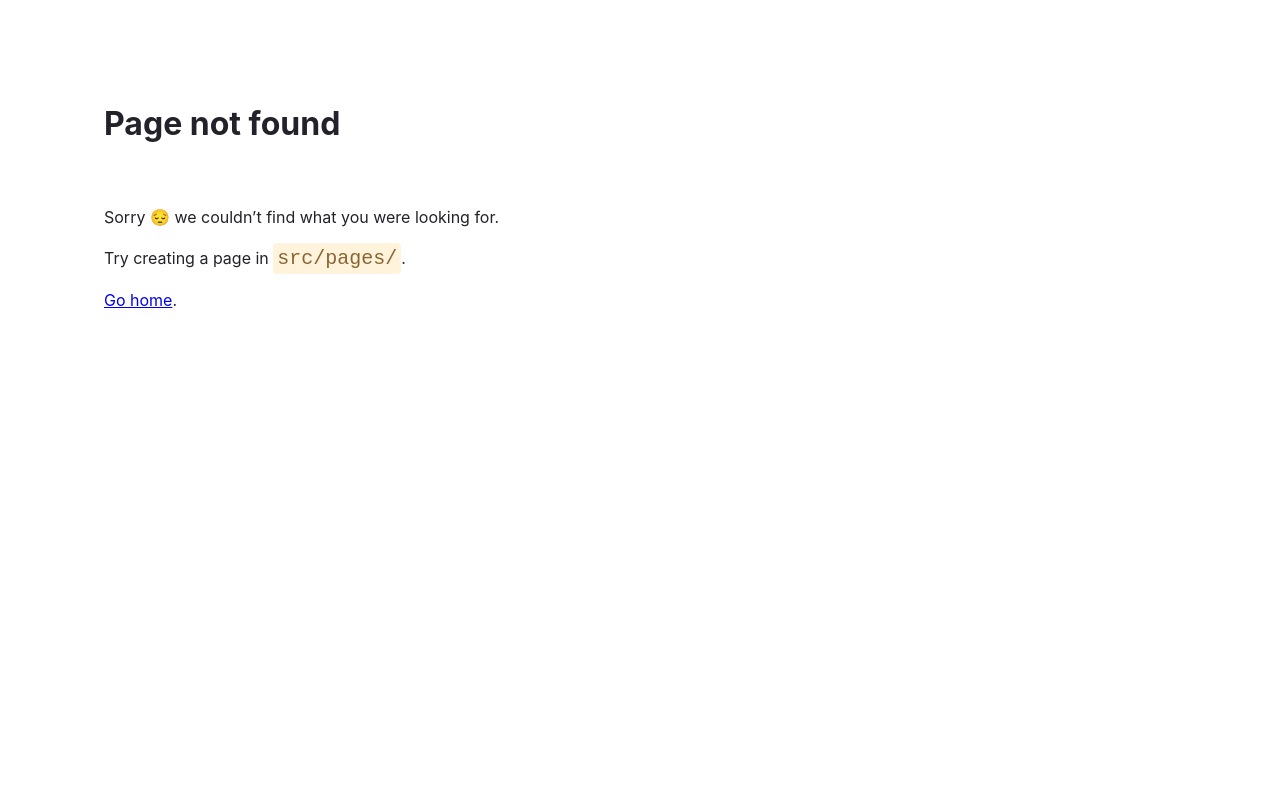
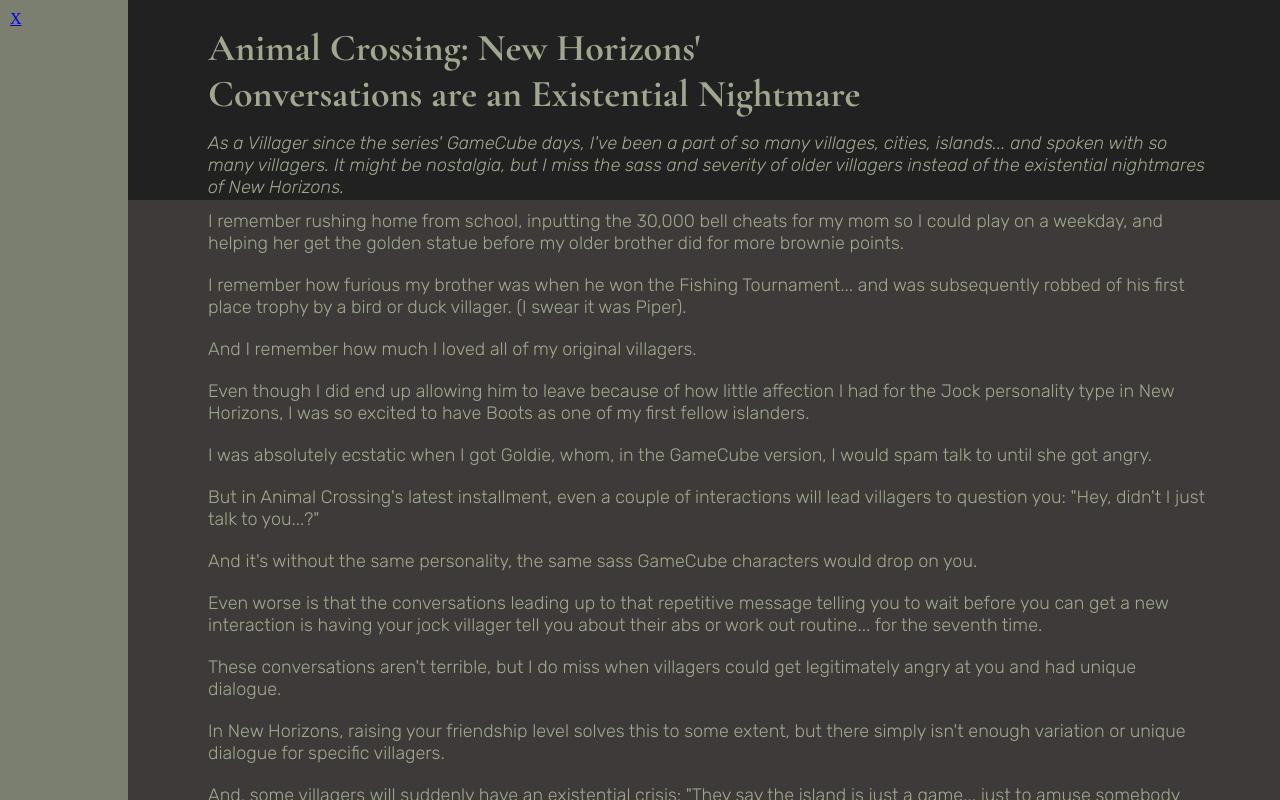
Before and after one commit to jasonmatthewluna/site2, a Gatsby site: page /temppost in a window 1280 px wide. Before the commit this address had no page. Built offline with nearby package versions, Linux system fonts and the light colour scheme; Gatsby itself is replaced by a stand-in of ours.

Commit message:
made temporary blog post
to come, on top of the temporary blog page upcoming comments:

use transformer to make articles from markdown files

add padding to body text

d a r k m o d e

```diff
--- a/src/pages/tempblog.js
+++ b/src/pages/tempblog.js
@@ -35,7 +35,7 @@
                 </div>
                 {/* titles */}
                 <div className={headline}>
-                    <p>Temp Title</p>
+                    <p><a href='../temppost'>Temp Title</a></p>
                     <p>Inordinate Length is Added to This Temp Title</p>
                     <p>Wahoo Wahoo Yes, This is a Title</p>
                     <p>Temp Title</p>
--- /dev/null
+++ b/src/pages/temppost.js
@@ -0,0 +1,54 @@
+import * as React from 'react'
+
+import {
+    headline,
+    subhead,
+    body,
+    bgtop,
+    bgleft,
+    bgdown,
+    page,
+    content,
+} from './temppost.module.css'
+
+const TempBlog = () => {
+    return (
+        // contains everything
+        <div className={page}>
+            {/* left */}
+            <div className={bgleft}>
+                {/* go back to blog page */}
+                <div>
+                    <p><a href='./'>X</a></p>
+                </div>
+            </div>
+            {/* right */}
+            <div className={content}>
+                {/* top */}
+                <div className={bgtop}>
+                    <h1 className={headline}>Animal Crossing: New Horizons' Conversations are an Existential Nightmare</h1>
+                    <p className={subhead}>As a Villager since the series' GameCube days, I've been a part of so many villages, cities, islands... and spoken with so many villagers. It might be nostalgia, but I miss the sass and severity of older villagers instead of the existential nightmares of New Horizons.</p>
+                </div>
+
+                {/* bottom */}
+                <div className={bgdown}>
+                <p className={body}>I remember rushing home from school, inputting the 30,000 bell cheats for my mom so I could play on a weekday, and helping her get the golden statue before my older brother did for more brownie points.</p>
+                <p className={body}>I remember how furious my brother was when he won the Fishing Tournament... and was subsequently robbed of his first place trophy by a bird or duck villager. (I swear it was Piper).</p>
+                <p className={body}>And I remember how much I loved all of my original villagers.</p>
+                <p className={body}>Even though I did end up allowing him to leave because of how little affection I had for the Jock personality type in New Horizons, I was so excited to have Boots as one of my first fellow islanders.</p>
+                <p className={body}>I was absolutely ecstatic when I got Goldie, whom, in the GameCube version, I would spam talk to until she got angry.</p>
+                <p className={body}>But in Animal Crossing's latest installment, even a couple of interactions will lead villagers to question you: "Hey, didn't I just talk to you...?"</p>
+                <p className={body}>And it's without the same personality, the same sass GameCube characters would drop on you.</p>
+                <p className={body}>Even worse is that the conversations leading up to that repetitive message telling you to wait before you can get a new interaction is having your jock villager tell you about their abs or work out routine... for the seventh time.</p>
+                <p className={body}>These conversations aren't terrible, but I do miss when villagers could get legitimately angry at you and had unique dialogue.</p>
+                <p className={body}>In New Horizons, raising your friendship level solves this to some extent, but there simply isn't enough variation or unique dialogue for specific villagers.</p>
+                <p className={body}>And, some villagers will suddenly have an existential crisis: "They say the island is just a game... just to amuse somebody else."</p>
+                <p className={body}>It's a fun little piece of trivia the first time they comment on the insanity behind Tom Nook's financial plan, but sometimes, you just want a peaceful, escapist grind. Especially in today's time.</p>
+                <p className={body}>New Horizons' beauty promises that, but its conversations will break that immersion and remind you that these are characters, not neighbors.</p>
+                </div>
+            </div>
+        </div>
+    );
+}
+
+export default TempBlog
--- /dev/null
+++ b/src/pages/temppost.module.css
@@ -0,0 +1,85 @@
+@import url('https://fonts.googleapis.com/css2?family=Cormorant+Garamond:wght@700&family=Rubik:ital,wght@0,300;1,300&display=swap');
+
+html, body {
+    margin: 0px;
+}
+
+::-webkit-scrollbar {
+    width: 0px;
+    background: transparent; /* make scrollbar transparent */
+}
+
+.page {
+    display: flex;
+    flex-direction: row;
+    margin-top:0px;
+}
+
+.bgtop {
+    background-color:#212121;
+    height: 25vh;
+}
+
+.bgleft{
+    background-color:#7A7F70;
+
+    height: 100vh;
+    width: 10vw;
+}
+
+.bgdown{
+    background-color:#3E3A39;
+    height: 75vh;
+
+    overflow-y: scroll;
+    display: flex;
+    flex-direction: column;
+}
+
+.content {
+    width: 90vw;
+
+    display: flex;
+    flex-direction:column;
+}
+
+.headline {
+    font-size:38px;
+    font-family: 'Cormorant Garamond', serif;
+    font-weight: 700;
+
+    color:#9FA88F;
+
+    max-width: 675px;
+
+    margin-left: 80px;
+    margin-bottom: 15px;
+}
+
+.subhead {
+    font-size: 18px;
+    font-family: 'Rubik', sans-serif;
+    font-weight: 300;
+    font-style: italic;
+
+    color:#9FA88F;
+
+    max-width: 1000px;
+
+    margin-left: 80px;
+}
+
+.body {
+    font-size: 18px;
+    font-family: 'Rubik', sans-serif;
+    font-weight: 300;
+
+    color:#9FA88F;
+
+    max-width: 1000px;
+    margin-left: 80px;
+}
+
+p {
+    margin: 10px;
+}
```
